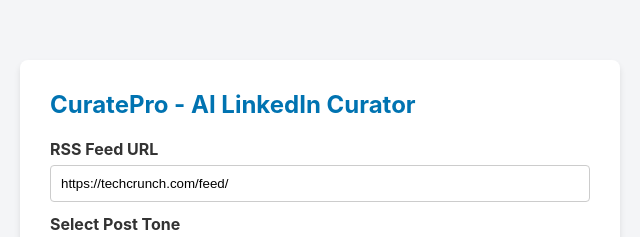
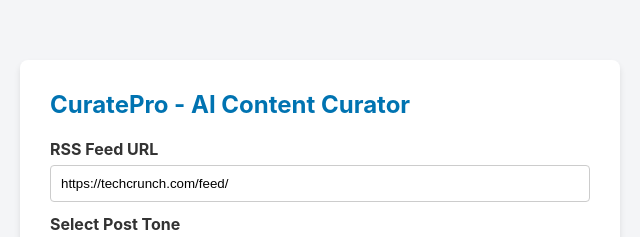
Before and after one commit to NithyaSreeSV/CuratePro, a plain HTML site: page basic_RSS/frontend/index.html in a window 1280 px wide. Shown: the top 237 px of the page, 320-960 px from the left. Drawn offline with Linux system fonts and the light colour scheme.

Commit message:
Update title and heading to reflect content curation

```diff
--- a/basic_RSS/frontend/index.html
+++ b/basic_RSS/frontend/index.html
@@ -3,7 +3,7 @@
 <head>
     <meta charset="UTF-8">
     <meta name="viewport" content="width=device-width, initial-scale=1.0">
-    <title>CuratePro - AI LinkedIn Curator</title>
+    <title>CuratePro - AI Content Curator</title>
     <style>
         body { font-family: -apple-system, BlinkMacSystemFont, "Segoe UI", Roboto, sans-serif; max-width: 600px; margin: 40px auto; padding: 20px; background-color: #f4f5f7; }
         .card { background: white; padding: 30px; border-radius: 8px; box-shadow: 0 4px 6px rgba(0,0,0,0.1); }
@@ -19,7 +19,7 @@
 <body>
 
 <div class="card">
-    <h2>CuratePro - AI LinkedIn Curator</h2>
+    <h2>CuratePro - AI Content Curator</h2>
 
     <label for="feedUrl">RSS Feed URL</label>
     <input type="text" id="feedUrl" value="https://techcrunch.com/feed/" placeholder="Paste RSS feed link here...">
```
